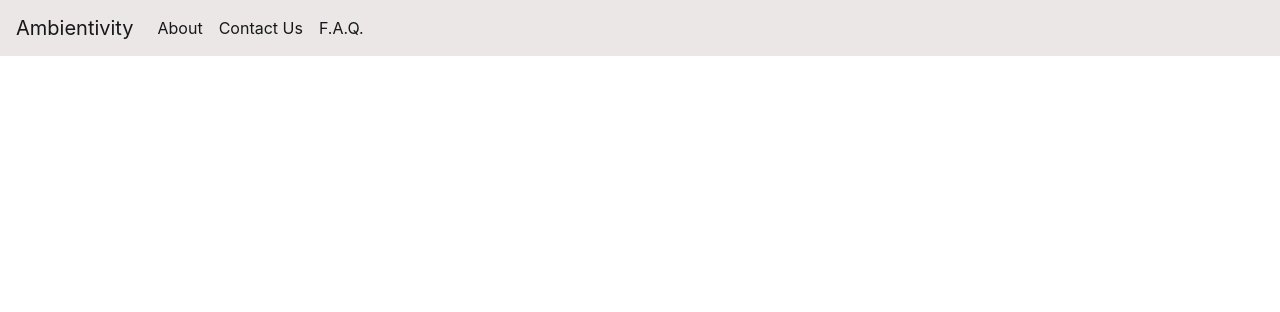
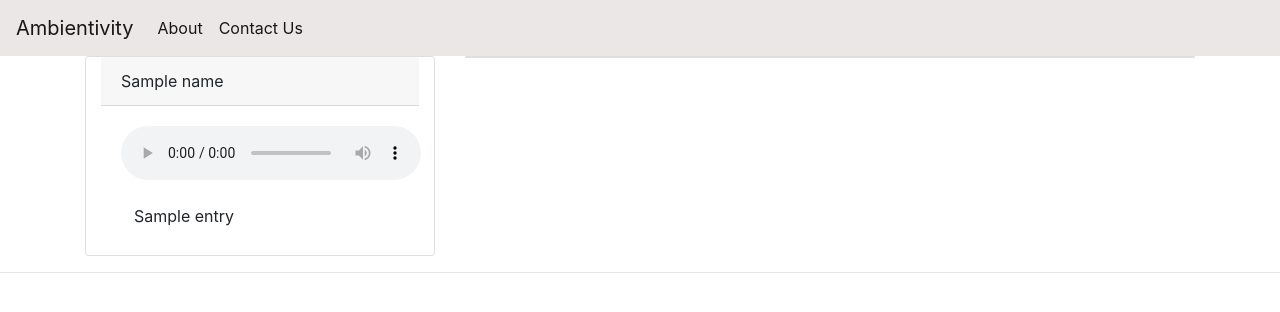
Before and after one commit to RavirajPawar/Ambientivity, a Flask app: template templates/layout.html in a window 1280 px wide. Shown: the top 312 px of the page. Run offline with Flask 2, Linux system fonts and the light colour scheme; the template is opened without the code that fills it: most values are stand-ins (such as "Sample title", 1, 10 or a date in 2020); parts of the project's set-up code (start-up, migrations or seed data) failed here and were passed over; some libraries are stand-ins or nearby versions.

Commit message:
changed UI. added songs play list in layout

```diff
--- a/app.py
+++ b/app.py
@@ -59,6 +59,17 @@ def show_entries():
         print("request made by -->", request.method)
         return render_template('home_page.html', entries=stream_entries , name="Not Playing!")
 
+@app.route('/about_us')
+def about_us():
+    stream_entries = return_dict()
+    return render_template('about_us.html', entries=stream_entries , name="Not Playing!")
+
+
+@app.route('/contact_us')
+def contact_us():
+    stream_entries = return_dict()
+    return render_template('contact_us.html', entries=stream_entries , name="Not Playing!")
+
 
 # launch a Tornado server with HTTPServer.
 if __name__ == "__main__":
--- /dev/null
+++ b/templates/about_us.html
@@ -0,0 +1,4 @@
+{%extends 'layout.html'%}
+{%block body%}
+<h5>About Us</h5>
+{%endblock%}
--- /dev/null
+++ b/templates/contact_us.html
@@ -0,0 +1,4 @@
+{%extends 'layout.html'%}
+{%block body%}
+<h5>Contact Us</h5>
+{%endblock%}
--- a/templates/include/navbar.html
+++ b/templates/include/navbar.html
@@ -13,17 +13,12 @@
         <ul class="nav navbar-nav navbar-right">
 
             <li class="nav-item active">
-                <a class="nav-link">About</a>
+                <a class="nav-link" href="/about_us">About</a>
             </li>
 
             <li class="nav-item active">
-                <a class="nav-link">Contact Us</a>
+                <a class="nav-link" href="/contact_us">Contact Us</a>
             </li>
-
-            <li class="nav-item active">
-                <a class="nav-link">F.A.Q.</a>
-            </li>
-
         </ul>
     </div>
 </nav>
--- a/templates/layout.html
+++ b/templates/layout.html
@@ -23,9 +23,49 @@
 </head>
 <body>
     {%include 'include/navbar.html'%}
-    {% block body%}
-
-    {% endblock %}
+    <div class="container">
+    <div class="row">
+        <div class="col-md-4">
+            <div class="card col-sm-12">
+                <div class="card-header">
+                    {{name}}
+                </div>
+                <div class="card-body">
+                    <h5 class="card-title">
+                        {% if song %}
+                            <div>
+                                <audio controls>
+                                    <source src="{{url_for('static', filename=song)}}"  type="audio/mp3">
+                                </audio>
+                            </div>
+                        {% else %}
+                            <div>
+                                <audio controls >
+                                    <source src="" type="audio/mp3">
+                                </audio>
+                            </div>
+                        {% endif %}
+                    </h5>
+                    {% for song in entries %}
+                    <form method="POST" action="/">
+                        <div>
+                            <input type="hidden" value="{{song.id}}" id="stream_id" name="stream_id">
+                            <input type="submit" class="btn btb-link" value="{{song.name}}">
+                        </div>
+                    </form>
+                    {% endfor %}
+                </div>
+            </div>
+        </div>
+        <div class="col-md-8">
+            <div class="card col-sm-12">
+                {% block body%}
+                {% endblock %}
+            </div>
+        </div>
+    </div>
+    </div>
+    <hr>
 
     <script crossorigin="anonymous"
             integrity="sha384-q8i/X+965DzO0rT7abK41JStQIAqVgRVzpbzo5smXKp4YfRvH+8abtTE1Pi6jizo"
```
Also changed, not shown: templates/home_page.html (+0 -42 lines).
